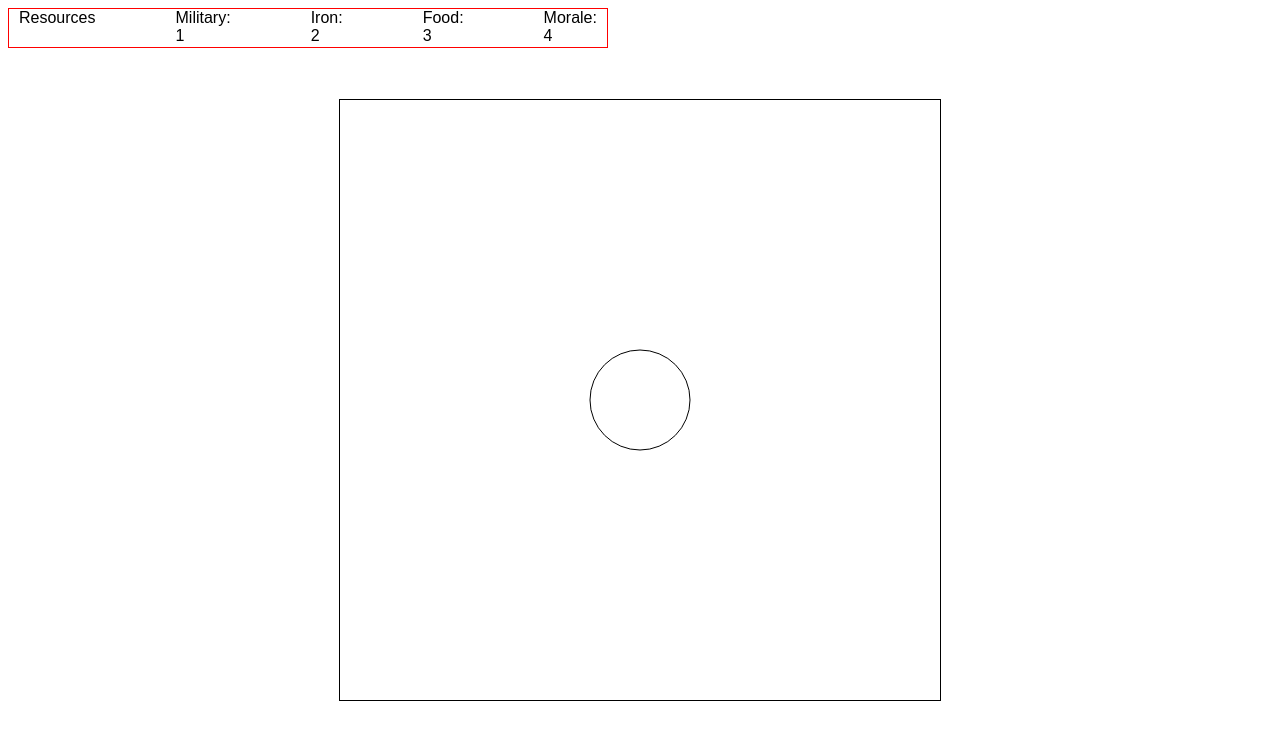
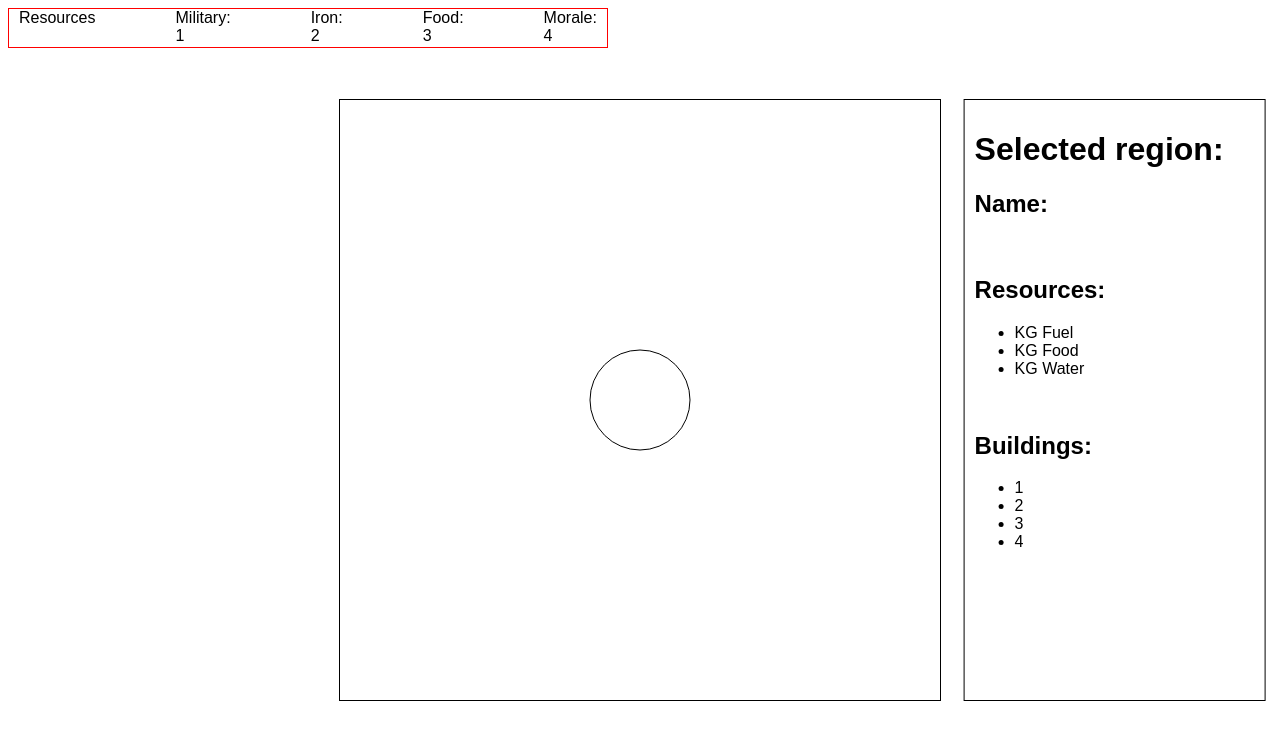
Before and after one commit to KarolZSE/InOneWinter, a plain HTML site: page index.html in a window 1280 px wide. Drawn offline with Linux system fonts and the light colour scheme.

Commit message:
added an info tab on how much of a resource there is a region (calculated by regions area)

```diff
--- a/code.js
+++ b/code.js
@@ -78,7 +78,7 @@ function drawAll() {
 
         if (region.text) {
             const [cx, cy] = polygonCentroid(region.polygon);
-            context.fillStyle = 'red';
+            context.fillStyle = 'black';
             context.font = '16px sans-serif';
             context.fillText(region.text, cx, cy);
         }
@@ -108,7 +108,10 @@ BoardContainer.addEventListener('mousemove', (e) => {
     for (let region of regions) {
         if (PointInPolygon([x, y], region.polygon)) {
             hoveredRegion = region;
-            console.log(hoveredRegion);
+            document.getElementById('text').textContent = region.text;
+            document.getElementById('fuel').textContent = region.fuel;
+            document.getElementById('food').textContent = region.food;
+            document.getElementById('water').textContent = region.water;
             break;
         }
     }
@@ -231,9 +234,13 @@ canvas.addEventListener('mouseup', (e) => {
     context.fillStyle = 'black';
     context.fill();
 
+    let SizeEstimate = (MaxX - MinX) * (MaxY - MinY);
     regions.push({
         polygon: [...strokes],
-        text: '1234'
+        text: '1234',
+        fuel: (SizeEstimate * Math.random() * 0.03).toFixed(2),
+        food: (SizeEstimate * Math.random() * 0.05).toFixed(2),
+        water: (SizeEstimate * Math.random() * 0.05).toFixed(2)
     });
 
     const { x, y } = getCanvasPos(e);
--- a/index.html
+++ b/index.html
@@ -16,7 +16,25 @@
     <div id="BoardContainer">
         <canvas id="Board" width="6000" height="6000"></canvas>
     </div>
-    <div id="RegionResources"></div>
+    <div id="RegionResources">
+        <h1>Selected region:</h1>
+        <h2>Name: <span id="text"></span></h2>
+        <br>
+        <h2>Resources:</h2>
+        <ul>
+            <li><span id="fuel"></span> KG Fuel</li>
+            <li><span id="food"></span> KG Food</li>
+            <li><span id="water"></span> KG Water</li>
+        </ul>
+        <br>
+        <h2>Buildings:</h2>
+        <ul>
+            <li>1</li>
+            <li>2</li>
+            <li>3</li>
+            <li>4</li>
+        </ul>
+    </div>
 </body>
 <script src="code.js"></script>
 </html>
--- a/style.css
+++ b/style.css
@@ -34,3 +34,14 @@ body {
     margin: 0;
     padding: 0;
 }
+
+#RegionResources {
+    position: absolute;
+    top: 50%;
+    left: 80%;
+    transform: translate(-20%, -50%);
+    width: 280px;
+    height: 580px;
+    padding: 10px;
+    border: 1px solid black;
+}
```
